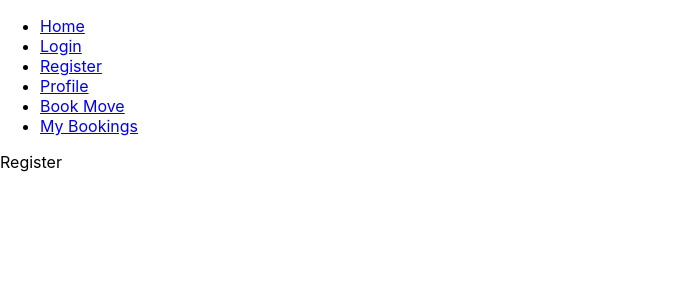
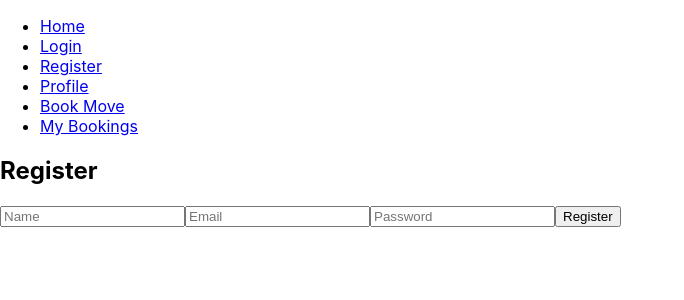
Before and after one commit to Presho99/movers, a React (Create React App) app: page /register in a window 1280 px wide. Shown: the top 300 px of the page, without its empty margins (0-684 px from the left). Built offline with nearby package versions, Linux system fonts and the light colour scheme.

Commit message:
Create registering component

```diff
--- a/src/pages/Register.js
+++ b/src/pages/Register.js
@@ -1,9 +1,40 @@
-import React from 'react'
+// src/pages/Register.js
+import React, { useState } from 'react';
 
 function Register() {
+  const [email, setEmail] = useState('');
+  const [password, setPassword] = useState('');
+  const [name, setName] = useState('');
+
+  const handleRegister = () => {
+    // Logic for registering the user
+    console.log('Registering:', name, email);
+  };
+
   return (
-    <div>Register</div>
-  )
+    <div className="register">
+      <h2>Register</h2>
+      <input
+        type="text"
+        placeholder="Name"
+        value={name}
+        onChange={(e) => setName(e.target.value)}
+      />
+      <input
+        type="email"
+        placeholder="Email"
+        value={email}
+        onChange={(e) => setEmail(e.target.value)}
+      />
+      <input
+        type="password"
+        placeholder="Password"
+        value={password}
+        onChange={(e) => setPassword(e.target.value)}
+      />
+      <button onClick={handleRegister}>Register</button>
+    </div>
+  );
 }
 
-export default Register
+export default Register;
```
